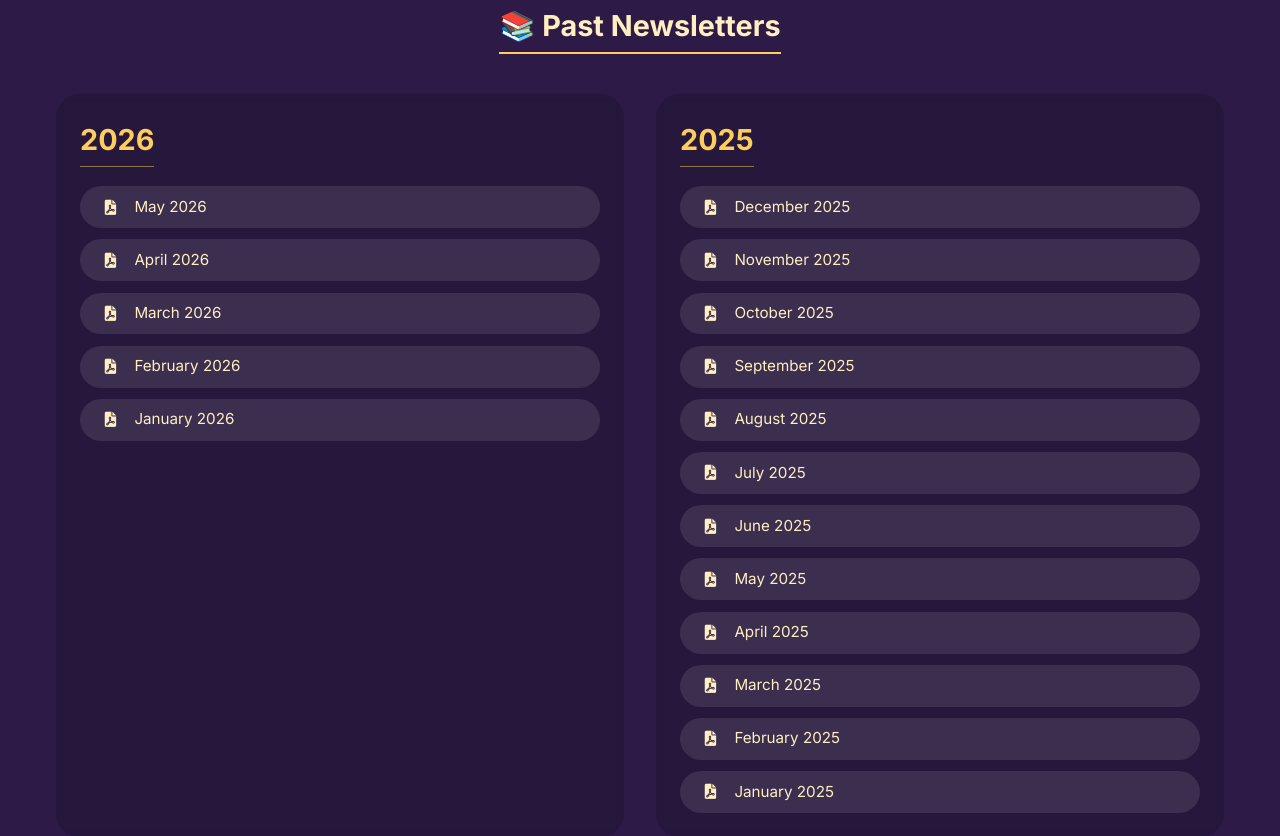
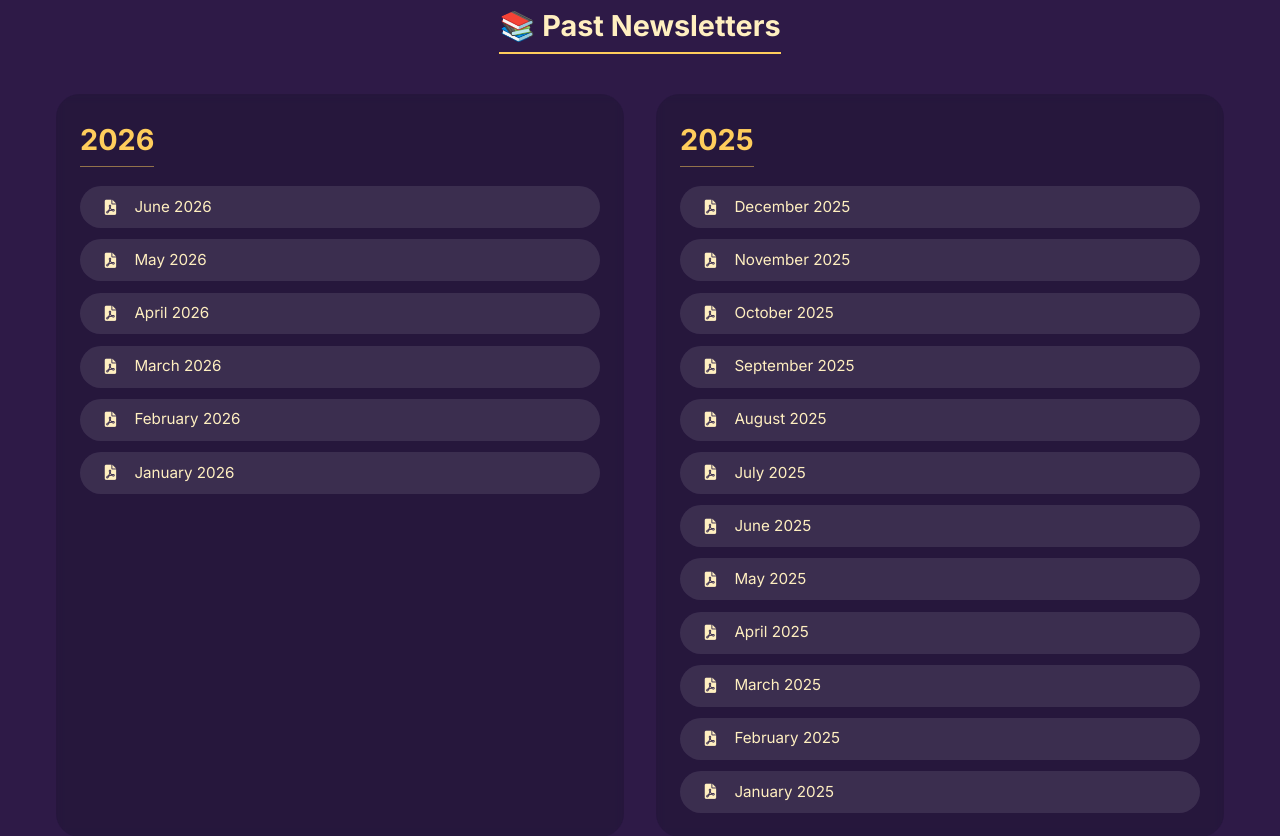
Before and after one commit to phylipgenty/PPN, a Django app: page /newsletter-signup/ in a window 1280 px wide. Shown: the part 155-991 px from the top of the page. Run offline with Django 5.2, Linux system fonts and the light colour scheme; data that the repository does not hold is empty.

Commit message:
June 2026

```diff
--- a/templates/newsletter_signup.html
+++ b/templates/newsletter_signup.html
@@ -11,7 +11,7 @@
     padding: 0 1rem;
   }
 
-  /* Grid for dynamic newsletters – NOW 3 COLUMNS */
+  /* Grid for dynamic newsletters – 3 COLUMNS */
   .newsletter-grid {
     display: grid;
     grid-template-columns: repeat(3, 1fr);
@@ -91,7 +91,7 @@
     margin-bottom: 1rem;
   }
 
-  /* Two‑column layout for hardcoded newsletters (unchanged) */
+  /* Two‑column layout for hardcoded newsletters */
   .year-columns {
     display: flex;
     flex-wrap: wrap;
@@ -245,7 +245,7 @@
     color: #aaccff;
   }
 
-  /* Responsive breakpoints – adjusted for 3‑column default */
+  /* Responsive breakpoints */
   @media (max-width: 992px) {
     .newsletter-grid { grid-template-columns: repeat(2, 1fr); }
   }
@@ -261,7 +261,7 @@
 
 {% block content %}
 <div class="container newsletter-container">
-  <!-- ========== DYNAMIC NEWSLETTERS FROM ADMIN (NOW 3 COLUMNS) ========== -->
+  <!-- ========== DYNAMIC NEWSLETTERS FROM ADMIN (3 COLUMNS) ========== -->
   {% if newsletters %}
   <div class="heading-wrapper">
     <h2 class="section-heading">📬 Read Current Newsletters</h2>
@@ -291,15 +291,19 @@
   </div>
   {% endif %}
 
-  <!-- ========== HARDCODED PAST NEWSLETTERS – TWO COLUMNS (UNCHANGED) ========== -->
+  <!-- ========== HARDCODED PAST NEWSLETTERS – TWO COLUMNS ========== -->
   <div class="heading-wrapper">
     <h2 class="section-heading">📚 Past Newsletters</h2>
   </div>
   <div class="year-columns">
-    <!-- 2026 COLUMN -->
+    <!-- 2026 COLUMN (with new June 2026 added at top) -->
     <div class="year-column">
       <h3>2026</h3>
       <div class="newsletter-list">
+        <!-- June 2026 – NEW -->
+        <a href="{% static 'images/newsletters/j26.pdf' %}" class="resource-link" target="_blank">
+          <i class="fas fa-file-pdf"></i> June 2026
+        </a>
         <a href="{% static 'images/newsletters/n6.pdf' %}" class="resource-link" target="_blank">
           <i class="fas fa-file-pdf"></i> May 2026
         </a>
@@ -317,7 +321,7 @@
         </a>
       </div>
     </div>
-    <!-- 2025 COLUMN -->
+    <!-- 2025 COLUMN (unchanged) -->
     <div class="year-column">
       <h3>2025</h3>
       <div class="newsletter-list">
@@ -361,7 +365,7 @@
     </div>
   </div>
 
-  <!-- ========== SUBSCRIPTION FORM (BOTTOM) ========== -->
+  <!-- ========== SUBSCRIPTION FORM ========== -->
   <div class="subscription-section">
     <h2><i class="fas fa-envelope-open-text"></i> Stay Connected</h2>
     <p>Subscribe to receive future newsletters and prayer alerts directly in your inbox.</p>
```
